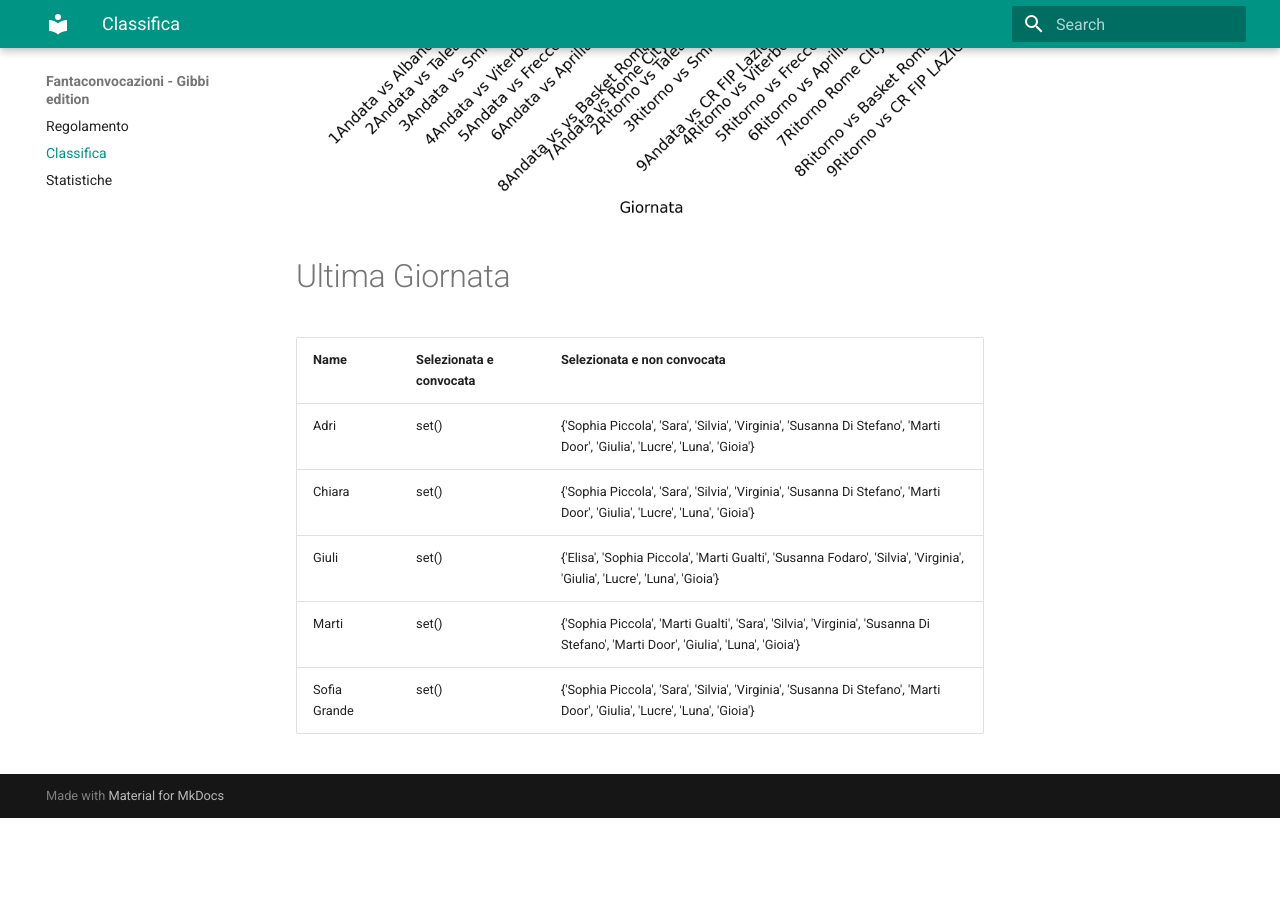
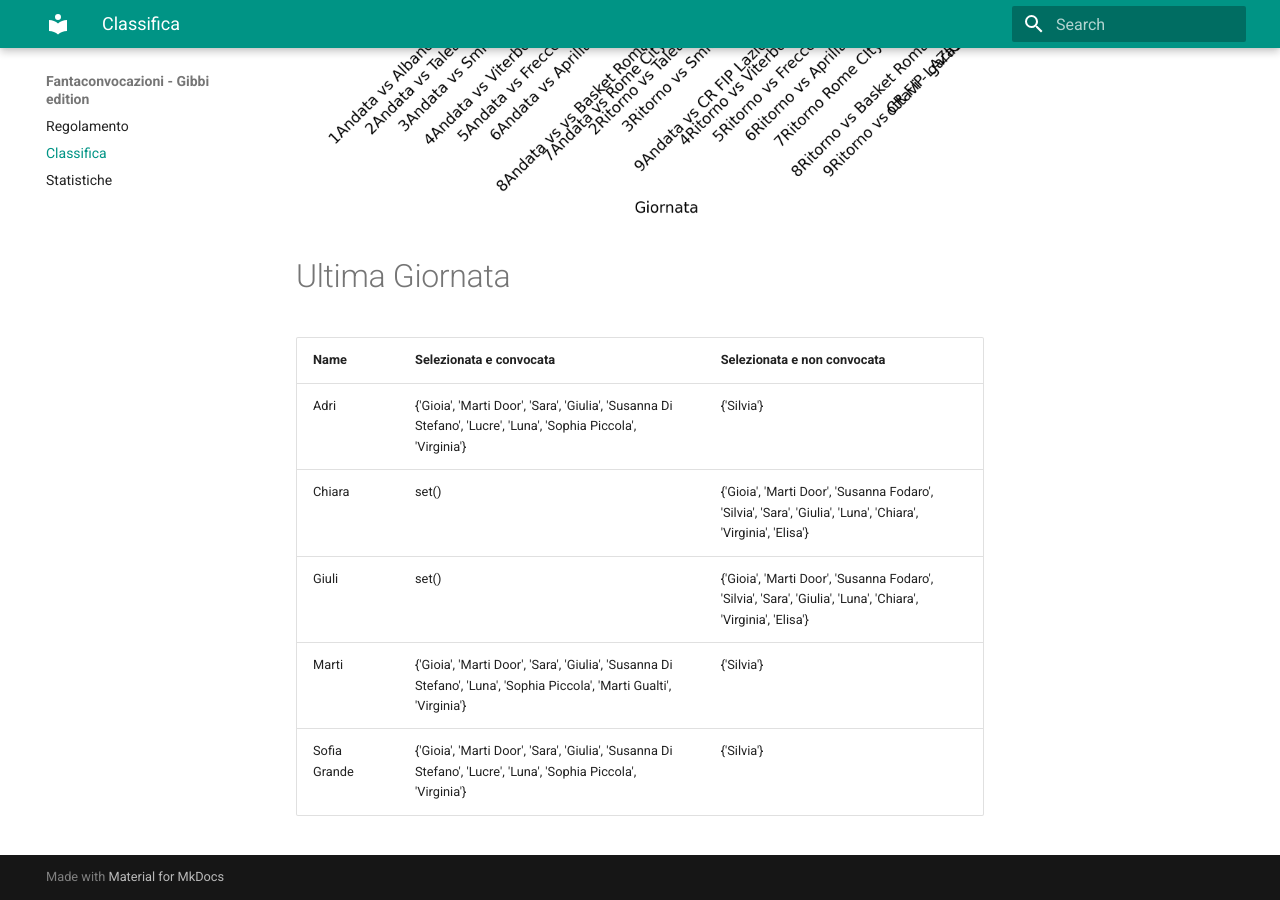
Before and after one commit to martinig94/fantagibbi, an MkDocs documentation site: the page built from docs/Classifica.md, in a window 1280 px wide and 900 px high, scrolled down 892 px. Built offline with MkDocs 1.6.1 and Material for MkDocs 9.7.7, drawn with Linux system fonts in a browser that asks for light colours; before the commit the page ends 1710 px from its top, so only the background shows below that; some of the changed text lies outside the part shown.

Commit message:
Auto-update from main.py

```diff
--- a/docs/Classifica.md
+++ b/docs/Classifica.md
@@ -16,11 +16,11 @@
 
 # Ultima Giornata
 <!-- START_TABLE CORRECT -->
-| Name         | Selezionata e convocata   | Selezionata e non convocata                                                                                                     |
-|:-------------|:--------------------------|:--------------------------------------------------------------------------------------------------------------------------------|
-| Adri         | set()                     | {'Sophia Piccola', 'Sara', 'Silvia', 'Virginia', 'Susanna Di Stefano', 'Marti Door', 'Giulia', 'Lucre', 'Luna', 'Gioia'}        |
-| Chiara       | set()                     | {'Sophia Piccola', 'Sara', 'Silvia', 'Virginia', 'Susanna Di Stefano', 'Marti Door', 'Giulia', 'Lucre', 'Luna', 'Gioia'}        |
-| Giuli        | set()                     | {'Elisa', 'Sophia Piccola', 'Marti Gualti', 'Susanna Fodaro', 'Silvia', 'Virginia', 'Giulia', 'Lucre', 'Luna', 'Gioia'}         |
-| Marti        | set()                     | {'Sophia Piccola', 'Marti Gualti', 'Sara', 'Silvia', 'Virginia', 'Susanna Di Stefano', 'Marti Door', 'Giulia', 'Luna', 'Gioia'} |
-| Sofia Grande | set()                     | {'Sophia Piccola', 'Sara', 'Silvia', 'Virginia', 'Susanna Di Stefano', 'Marti Door', 'Giulia', 'Lucre', 'Luna', 'Gioia'}        |
+| Name         | Selezionata e convocata                                                                                               | Selezionata e non convocata                                                                                  |
+|:-------------|:----------------------------------------------------------------------------------------------------------------------|:-------------------------------------------------------------------------------------------------------------|
+| Adri         | {'Gioia', 'Marti Door', 'Sara', 'Giulia', 'Susanna Di Stefano', 'Lucre', 'Luna', 'Sophia Piccola', 'Virginia'}        | {'Silvia'}                                                                                                   |
+| Chiara       | set()                                                                                                                 | {'Gioia', 'Marti Door', 'Susanna Fodaro', 'Silvia', 'Sara', 'Giulia', 'Luna', 'Chiara', 'Virginia', 'Elisa'} |
+| Giuli        | set()                                                                                                                 | {'Gioia', 'Marti Door', 'Susanna Fodaro', 'Silvia', 'Sara', 'Giulia', 'Luna', 'Chiara', 'Virginia', 'Elisa'} |
+| Marti        | {'Gioia', 'Marti Door', 'Sara', 'Giulia', 'Susanna Di Stefano', 'Luna', 'Sophia Piccola', 'Marti Gualti', 'Virginia'} | {'Silvia'}                                                                                                   |
+| Sofia Grande | {'Gioia', 'Marti Door', 'Sara', 'Giulia', 'Susanna Di Stefano', 'Lucre', 'Luna', 'Sophia Piccola', 'Virginia'}        | {'Silvia'}                                                                                                   |
 <!-- END_TABLE CORRECT -->
```
Also changed, not shown: other parts of docs/Classifica.md (+5 -5 lines), docs/data/ranking.csv (+5 -5 lines), docs/images/most_selected_coach.png, docs/images/most_selected_players.png, docs/images/trend_points.png.
